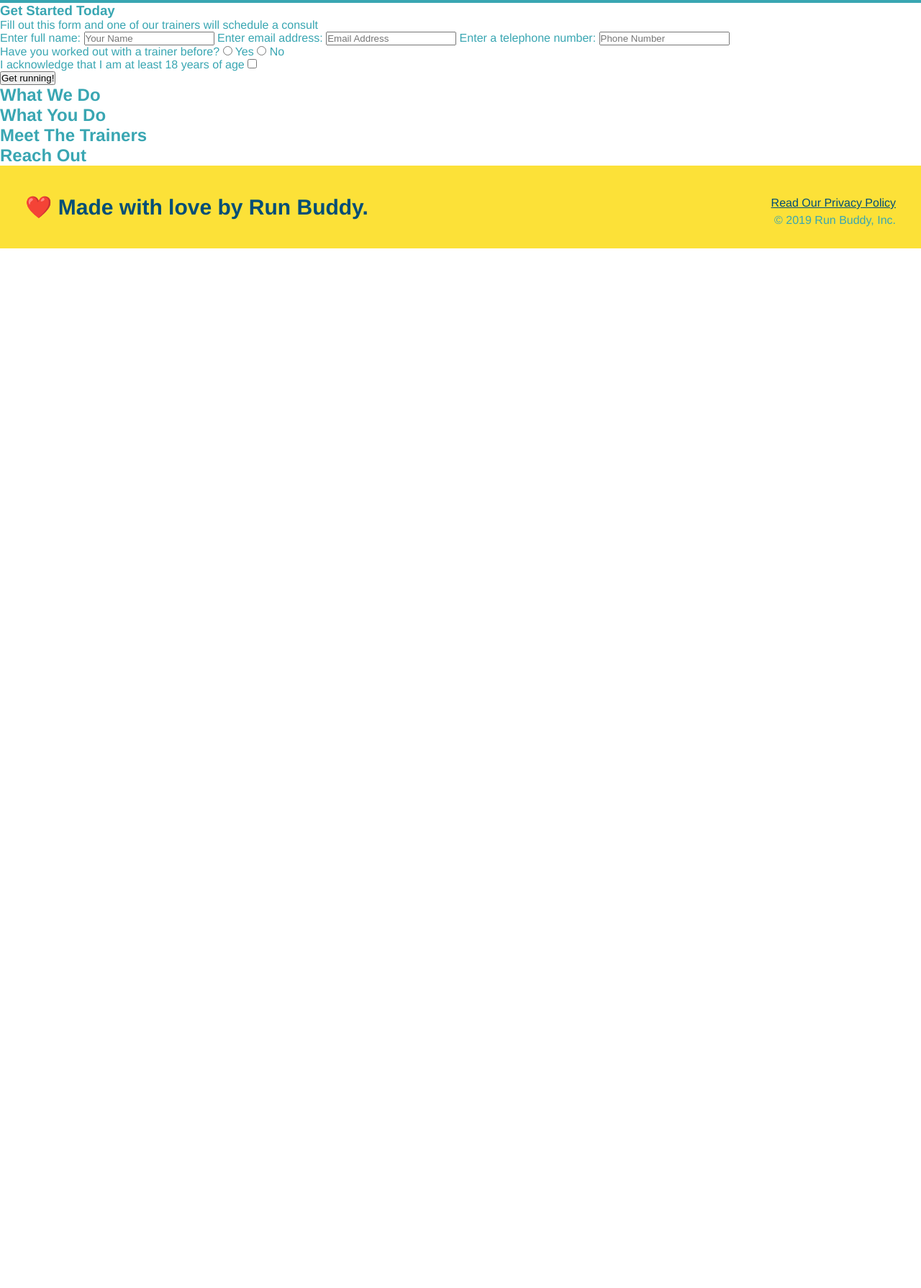
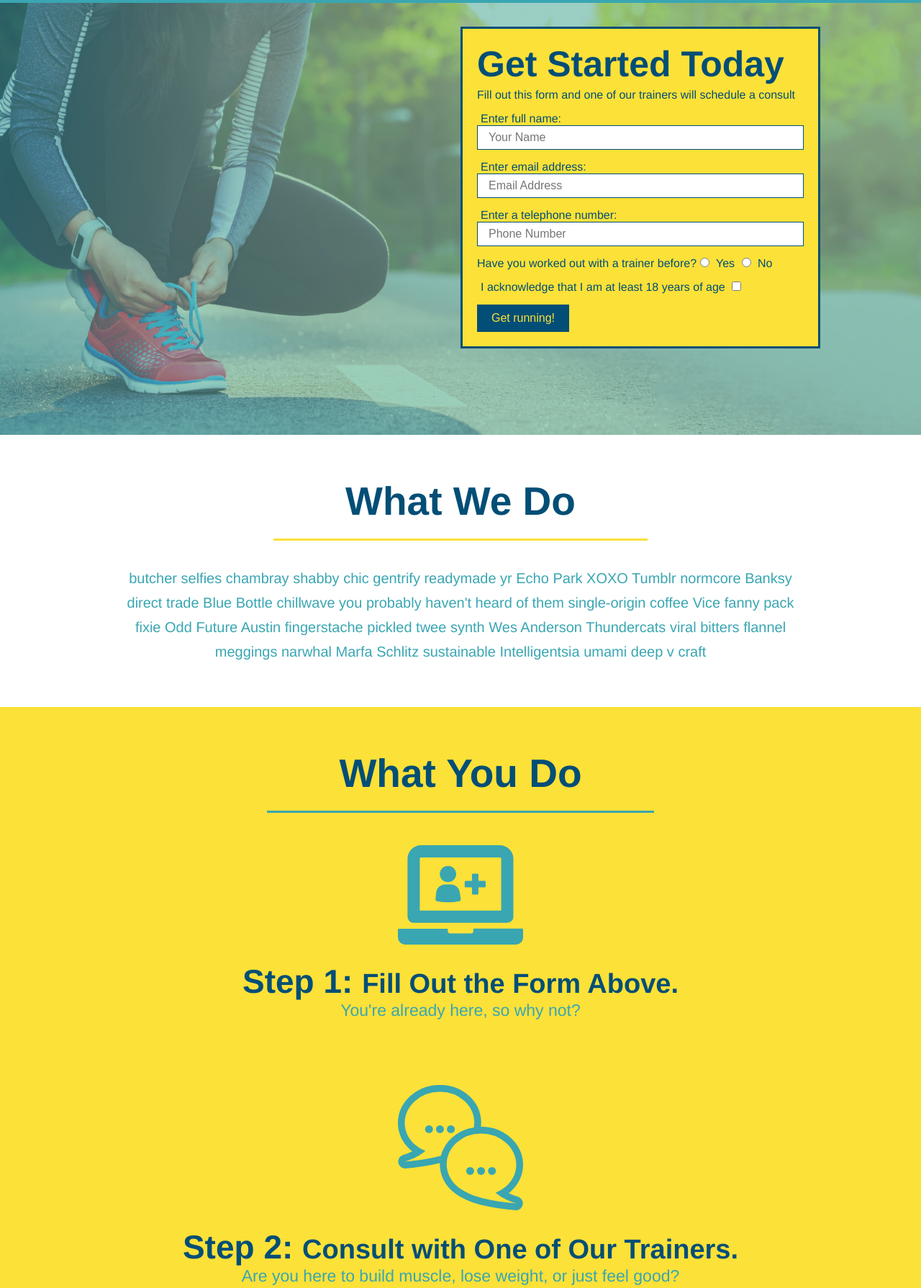
Before and after one commit to AllysonMcGrath/run-buddy, a plain HTML site: page index.html in a window 1280 px wide. Shown: the part 78-1867 px from the top of the page at 72% size. Before the commit the page ends 800 px from the top, so only its background shows below. Drawn offline with Linux system fonts and the light colour scheme.

Commit message:
meet the trainers section

```diff
--- a/assets/css/style.css
+++ b/assets/css/style.css
@@ -66,3 +66,165 @@ footer div {
 footer a {
     color: #024e76;
 }
+
+section {
+    padding: 60px;
+
+}
+
+/*hero style start*/
+.hero {
+    background-image: url("../images/hero-bg.jpg");
+    height: 600px;
+    background-size: cover;
+    background-position: center;
+    position: relative;
+}
+
+.hero-form {
+    background-color: #fce138;
+    padding: 20px;
+    width: 500px;
+    color: #024e76;
+    border: solid 3px #024e76;
+    position: absolute;
+    bottom: 120px;
+    right: 140px;
+}
+
+.hero-form h3 {
+    font-size: 50px;
+    margin: 0px;
+}
+
+.hero-form p{
+    margin: 5px 0 15px 0;
+}
+
+.form-input {
+    border: 1px solid #024e76;
+    display: block;
+    padding: 7px 15px;
+    font-size: 16px;
+    color: #024e76;
+    width: 100%;
+    margin-bottom: 15px;
+}
+
+.hero-form label {
+    margin: 0 5px;
+}
+
+.hero-form button {
+    color: #fce138;
+    background-color: #024e76;
+    border: none;
+    padding: 10px 20px;
+    font-size: 16px;
+}
+/*hero style end*/
+
+.intro {
+    text-align: center;
+}
+
+.section-title {
+    font-size: 55px;
+    color: #024e76;
+    margin-bottom: 35px;
+    padding: 0 100px 20px 100px;
+    border-bottom: 3px solid;
+    display: inline-block;
+}
+
+.intro p {
+    line-height: 1.7;
+    color: #39a6b2;
+    width: 80%;
+    font-size: 20px;
+    margin: 0 auto;
+}
+
+.steps {
+    text-align: center;
+    background: #fce138;
+}
+
+.primary-border {
+    border-color: #fce138;
+}
+
+.secondary-border {
+    border-color: #39a6b2;
+}
+
+.steps div {
+    margin-bottom: 80px;
+}
+
+.steps img {
+    width: 15%;
+    margin: 10px 0;
+}
+
+.steps h3 {
+    color: #024e76;
+    font-size: 46px;
+    margin-top: 10px;
+}
+
+.steps p {
+    color: #39a6b2;
+    font-size: 23px;
+}
+
+.steps span {
+    font-size: 38px;
+}
+
+.trainers {
+    text-align: center;
+}
+
+.trainer {
+    width: 900px;
+    margin: 0 auto 30px auto;
+    background: #024e76;
+    color: #fce138;
+    overflow: auto;
+}
+
+.trainer img {
+    width: 35%;
+    float: left;
+}
+
+.trainer-bio {
+    padding: 35px;
+    float: left;
+    width: 65%;
+}
+
+.text-left {
+    text-align: left;
+}
+
+.text-right {
+    text-align: right;
+}
+
+.trainer-bio h3 {
+    font-size: 32px;
+    margin-bottom: 8px;
+}
+
+.trainer-bio h4 {
+    font-weight: lighter;
+    font-size: 26px;
+    margin-bottom: 25px;
+}
+
+.trainer-bio p {
+    font-size: 17px;
+    line-height: 1.3;
+}
--- a/index.html
+++ b/index.html
@@ -25,7 +25,7 @@
                     <a href="#what-you-do">What You Do</a>
                 </li>
                 <li>
-                    <a href="#your=trainers">Your Trainers</a>
+                    <a href="#your-trainers">Your Trainers</a>
                 </li>
                 <li>
                     <a href="#reach-out">Reach Out</a>
@@ -35,18 +35,18 @@
      </header>
 
      <!--hero section-->
-     <section>
-         <div>
+     <section class="hero">
+         <div class="hero-form">
              <h3>Get Started Today</h3>
              <p>Fill out this form and one of our trainers will schedule a consult</p>
          <!--Add form element-->
          <form>
              <label for="name">Enter full name:</label>
-             <input type="text" placeholder="Your Name" name="name" id="name"/>
+             <input type="text" placeholder="Your Name" name="name" id="name" class="form-input"/>
              <label for="email">Enter email address:</label>
-             <input type="email" placeholder="Email Address" name="email" id="email"/>
+             <input type="email" placeholder="Email Address" name="email" id="email" class="form-input"/>
              <label for="phone">Enter a telephone number:</label>
-             <input type="tel" placeholder="Phone Number" name="phone" id="phone"/>
+             <input type="tel" placeholder="Phone Number" name="phone" id="phone" class="form-input"/>
              <p>
                  Have you worked out with a trainer before?
                  <input type="radio" name="trainer-confirm" id="trainer-yes"/>
@@ -67,23 +67,76 @@
          </div>
      </section>
 
-    <!--hero/jumbotron-->
-    <section>
-    </section>
 
     <!--"what we do" section-->
-    <section>
-        <h2>What We Do</h2>
+    <section id="what-we-do" class="intro">
+        <h2 class="section-title primary-border">What We Do</h2>
+        <p>
+            butcher selfies chambray shabby chic gentrify readymade yr Echo Park XOXO Tumblr normcore Banksy direct trade Blue Bottle chillwave you probably haven't heard of them single-origin coffee Vice fanny pack fixie Odd Future Austin fingerstache pickled twee synth Wes Anderson Thundercats viral bitters flannel meggings narwhal Marfa Schlitz sustainable Intelligentsia umami deep v craft
+        </p>
     </section>
 
     <!--"what you do" section-->
-     <section>
-        <h2>What You Do</h2>
+     <section id="what-you-do" class="steps">
+        <h2 class="section-title secondary-border">What You Do</h2>
+
+        <div>
+            <img src="./assets/images/step-1.svg" alt=""/>
+            <h3>Step 1: <span>Fill Out the Form Above.</span></h3>
+            <p>You're already here, so why not?</p>
+        </div>
+
+        <div>
+            <img src="./assets/images/step-2.svg" alt=""/>
+            <h3>Step 2: <span>Consult with One of Our Trainers.</span></h3>
+            <p>Are you here to build muscle, lose weight, or just feel good?</p>
+        </div>
+
+        <div>
+            <img src="./assets/images/step-3.svg" alt=""/>
+            <h3>Step 3: <span>Get Running.</span></h3>
+            <p>Hit the ground running (literally) once your trainer lays out your plan.</p>
+        </div>
+
+        <div>
+            <img src="./assets/images/step-4.svg" alt=""/>
+            <h3>Step 4: <span>See Results.</span></h3>
+            <p>Bi-weekly checkins with your trainer will keep you focused</p>
+        </div>
     </section>
 
     <!--"meet the trainers" section-->
-    <section>
-        <h2>Meet The Trainers<h2>
+    <section id="your-trainers" class="trainers">
+        <h2 class="section-title primary-border">Meet The Trainers</h2>
+            <article class="trainer">
+                <img src="./assets/images/trainer-1.jpg" alt="Arron Stephens in his workout clothers, ready to pump iron"/>
+                <div class="trainer-bio text-left">
+                    <h3>Arron Stephens</h3>
+                    <h4>Speed / Strength</h4>
+                    <p>Lorem ipsum, dolor sit amet consectetur adipisicing elit. Sequi neque animi quo cupiditate commodi saepe culpa sed
+                        itaque velit maiores optio dolorem excepturi aperiam dolores, voluptatibus suscipit amet quis repellat!
+                    </p>
+                </div>
+            <article class="trainer">
+                <div class="trainer-bio text-right">
+                    <h3>Joanna Gill</h3>
+                    <h4>Endurance</h4>
+                    <p>Lorem ipsum, dolor sit amet consectetur adipisicing elit. Sequi neque animi quo cupiditate commodi saepe culpa sed
+                        itaque velit maiores optio dolorem excepturi aperiam dolores, voluptatibus suscipit amet quis repellat!
+                    </p>
+                </div>
+                <img src="./assets/images/trainer-2.jpg" alt="JOanna Gill cooling off after a workout"/>
+            </article>
+            <article class="trainer">
+                <img src="./assets/images/trainer-3.jpg" alt="Harry Smith wearing a headband and lifting comically small pink weights"/>
+                <div class="trainer-bio text-left">
+                    <h3>Harry "the Headband" Smith</h3>
+                    <h4>Strength</h4>
+                    <p>Lorem ipsum, dolor sit amet consectetur adipisicing elit. Sequi neque animi quo cupiditate commodi saepe culpa sed
+                        itaque velit maiores optio dolorem excepturi aperiam dolores, voluptatibus suscipit amet quis repellat!
+                    </p>
+                </div>
+            </article>
     </section>
 
     <!--"reach out" section-->
```
Also changed, not shown: assets/images/hero-bg.jpg (added), assets/images/step-1.svg (added), assets/images/step-2.svg (added), assets/images/step-3.svg (added), assets/images/step-4.svg (added), assets/images/trainer-1.jpg (added), assets/images/trainer-2.jpg (added), assets/images/trainer-3.jpg (added).
